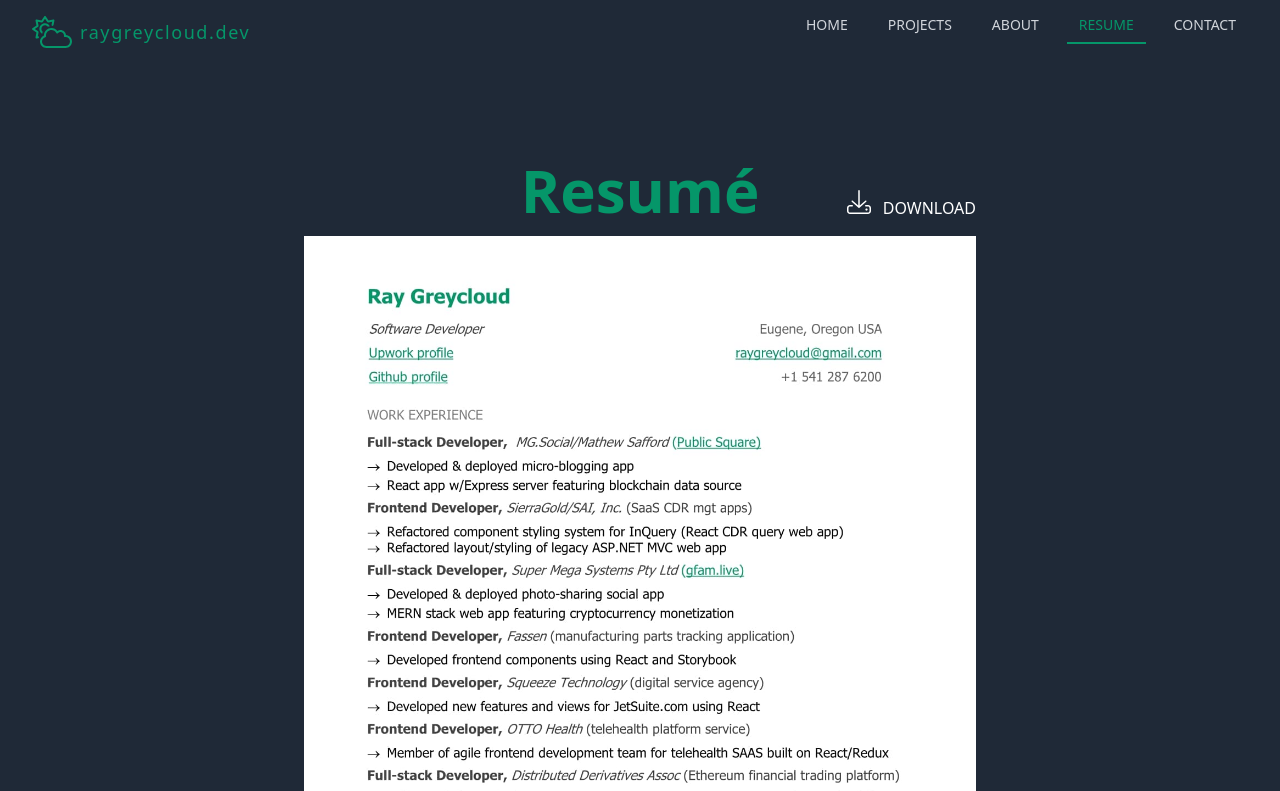
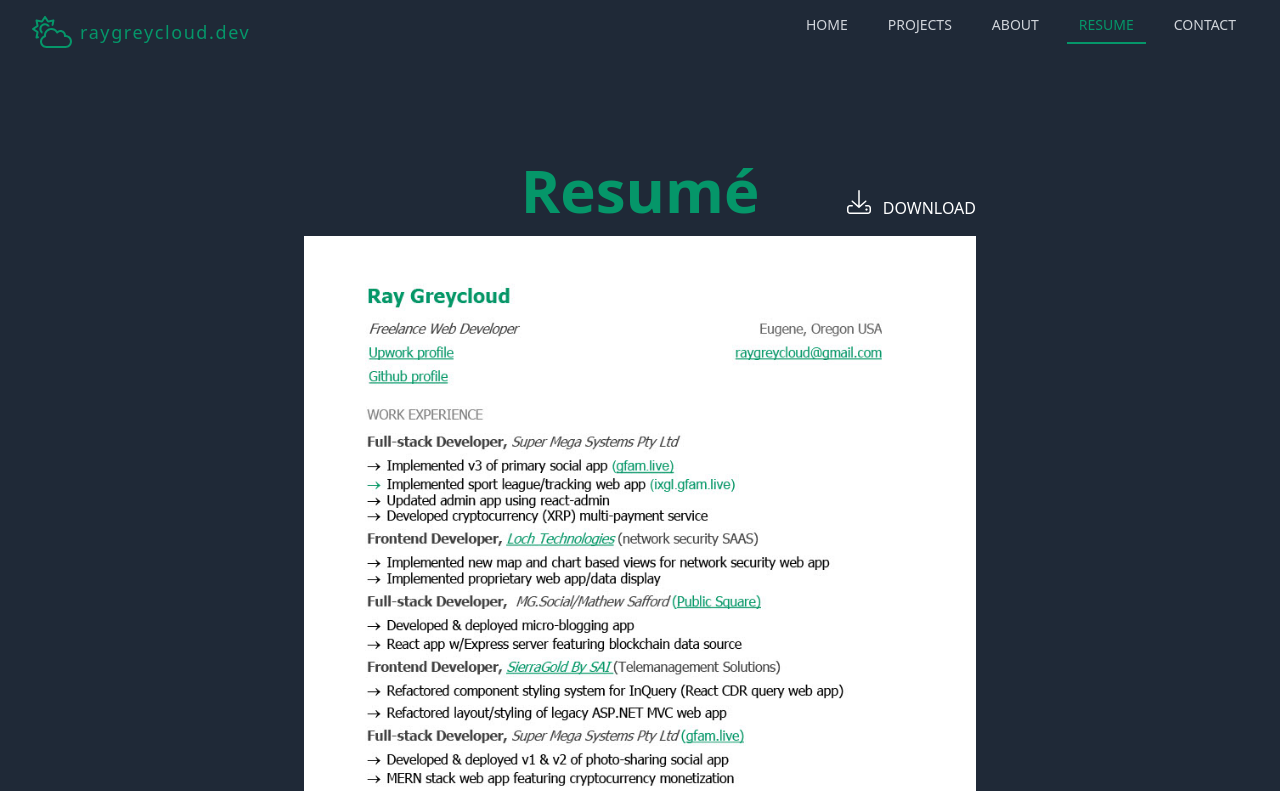
Before and after one commit to rayGreycloud/raygreycloud-dev, a Next.js app: page /resume in a window 1280 px wide. Shown: the top 791 px of the page. Built offline with nearby package versions, Linux system fonts and the light colour scheme.

Commit message:
Update resume

```diff
--- a/pages/resume.jsx
+++ b/pages/resume.jsx
@@ -11,7 +11,7 @@
 
           <a
             className='md:absolute bottom-0 right-0 uppercase flex items-baseline hover:text-green-600 transition transform hover:scale-125'
-            href='/assets/resume-ray-greycloud.pdf'
+            href='/assets/resume2022-ray-greycloud.pdf'
             download
           >
             <DownloadIcon classes={'h-6 mr-3'} />
@@ -21,7 +21,7 @@
         <div className='mt-4 mb-20'>
           <img
             className='mx-auto pl-2.5 md:pl-0'
-            src='/assets/resume-ray-greycloud.jpg'
+            src='/assets/resume2022-ray-greycloud.jpg'
           />
         </div>
       </div>
```
Also changed, not shown: public/assets/resume2022-ray-greycloud.jpg (added), 1 other file (tests, documents, lock files or other folders).
